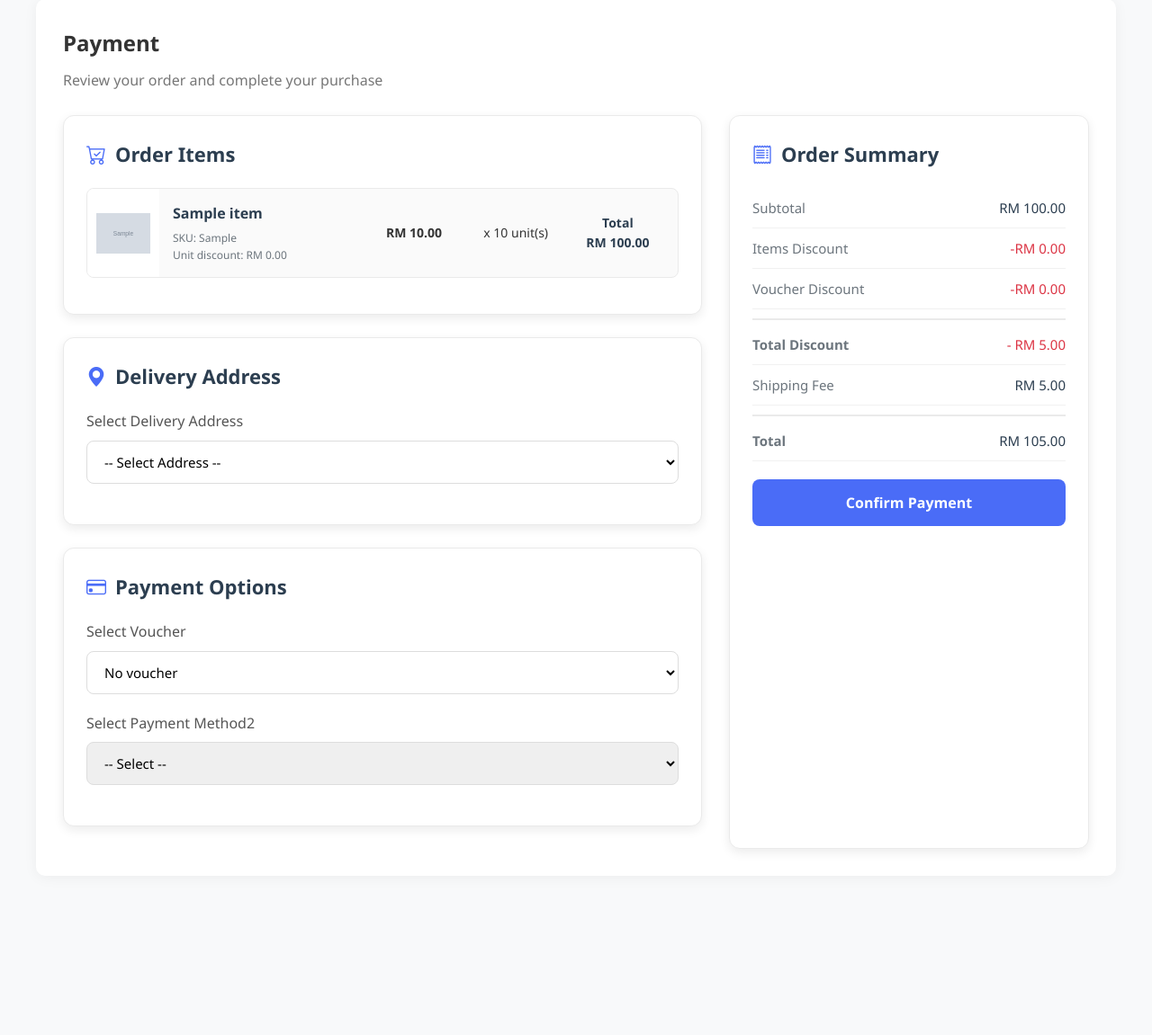
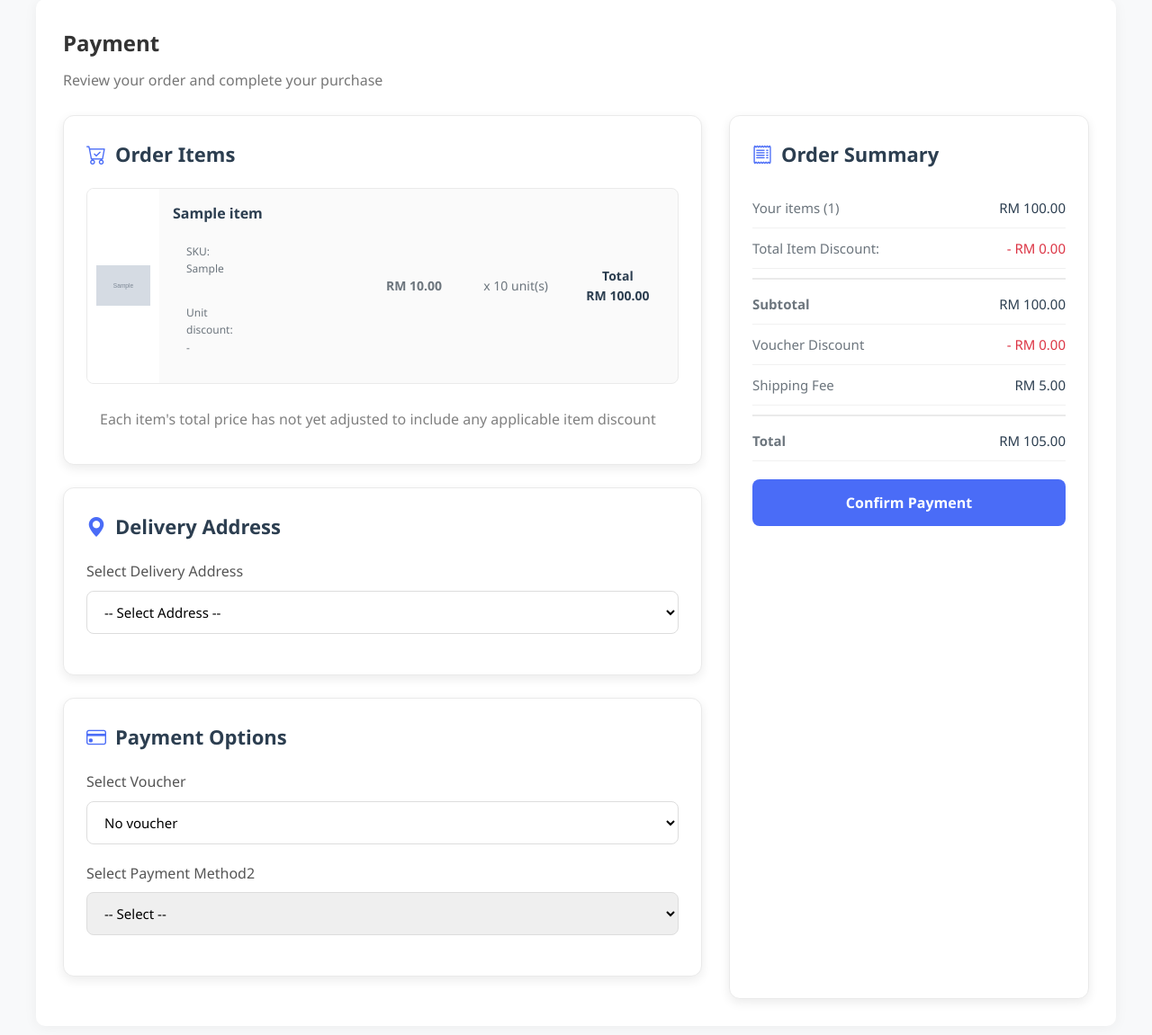
Before and after one commit to Cammy276/GoGrocery-E-commerce-Website, a PHP site: page /GoGrocery-E-commerce-Website/payment/index.php in a window 1280 px wide. Shown: the part 125-1276 px from the top of the page at 90% size. Before the commit the page ends 1069 px from the top, so only its background shows below. Run offline with PHP 8.4, Linux system fonts and the light colour scheme; the visitor is signed in with stand-in values (Sample User, id 1); tables that the repository leaves empty hold one stand-in row (values such as "Sample post"); grey boxes marked "Sample" are stand-in pictures.

Commit message:
Feat(payment): basic payment function done, no handle error yet

```diff
--- a/payment/index.php
+++ b/payment/index.php
@@ -87,6 +87,116 @@ if ($addressStmt->execute()) {
     }
 } else {
     $errorMsg = $addressStmt->error;
+}
+
+
+
+
+//handle confirm payment
+
+// 🔹 Step 1: Handle form submission
+if ($_SERVER['REQUEST_METHOD'] === 'POST') {
+    $address_id     = $_POST['address_id'] ?? null;
+    $payment_method = $_POST['payment_method'] ?? null;
+    $voucher_id     = !empty($_POST['voucher_id']) ? $_POST['voucher_id'] : null;
+    $voucher_discount_value = floatval($_POST['voucher_discount'] ?? 0);
+    $shipping_fee   = 5.00;
+    $delivery_duration = "5-7";
+    $status         = "paid";
+    $placed_at      = date("Y-m-d H:i:s");
+
+    if (!$address_id || !$payment_method) {
+        die("Missing required fields.");
+    }
+
+    // Fetch cart items
+    $cartStmt = $conn->prepare("SELECT * FROM cart_items WHERE user_id = ?");
+    $cartStmt->bind_param("i", $user_id);
+    $cartStmt->execute();
+    $cartResult = $cartStmt->get_result();
+
+    $cartItems = [];
+    $subtotal = 0;
+    $totalLineDiscount = 0;
+
+    while ($item = $cartResult->fetch_assoc()) {
+        $cartItems[] = $item;
+        $lineTotal = $item['unit_price'] * $item['quantity'];
+        $subtotal += $lineTotal;
+        $totalLineDiscount += $item['line_discount'];
+    }
+    $cartStmt->close();
+
+    if (empty($cartItems)) {
+        die("Cart is empty.");
+    }
+
+    // Apply discounts
+    $subtotal -= $totalLineDiscount;
+    $grand_total = ($subtotal - $voucher_discount_value) + $shipping_fee;
+
+    // Insert into orders
+    $orderStmt = $conn->prepare("
+        INSERT INTO orders (
+            user_id, address_id, status, payment_method, voucher_id,
+            subtotal, voucher_discount_value, shipping_fee, delivery_duration, placed_at
+        ) VALUES (?, ?, ?, ?, ?, ?, ?, ?, ?, ?)
+    ");
+    $orderStmt->bind_param(
+        "iissidddss",
+        $user_id,
+        $address_id,
+        $status,
+        $payment_method,
+        $voucher_id,
+        $subtotal,
+        $voucher_discount_value,
+        $shipping_fee,
+        $delivery_duration,
+        $placed_at
+    );
+    if (!$orderStmt->execute()) {
+        die("Order insert failed: " . $orderStmt->error);
+    }
+    $order_id = $orderStmt->insert_id;
+    $orderStmt->close();
+
+    // Insert into order_items
+    $orderItemStmt = $conn->prepare("
+        INSERT INTO order_items (
+            order_id, product_id, product_name, sku, unit_price, quantity, line_discount
+        ) VALUES (?, ?, ?, ?, ?, ?, ?)
+    ");
+    foreach ($cartItems as $item) {
+        $line_total = ($item['unit_price'] * $item['quantity']) - $item['line_discount'];
+        $orderItemStmt->bind_param(
+            "iissdid",
+            $order_id,
+            $item['product_id'],
+            $item['product_name'],
+            $item['sku'],
+            $item['unit_price'],
+            $item['quantity'],
+            $item['line_discount'],
+        );
+        if (!$orderItemStmt->execute()) {
+            die("Order item insert failed: " . $orderItemStmt->error);
+        }
+    }
+    $orderItemStmt->close();
+
+    // Clear cart
+    $clearStmt = $conn->prepare("DELETE FROM cart_items WHERE user_id = ?");
+    $clearStmt->bind_param("i", $user_id);
+    $clearStmt->execute();
+    $clearStmt->close();
+
+    // Show success message (instead of redirecting)
+    echo "<h2>✅ Order placed successfully!</h2>";
+    echo "<p>Your order number is <strong>#{$order_id}</strong>.</p>";
+    echo "<p>Total paid: RM " . number_format($grand_total, 2) . "</p>";
+    echo "<p>Estimated delivery: {$delivery_duration} days</p>";
+    exit;
 }
 ?>
 
@@ -184,7 +294,7 @@ if ($addressStmt->execute()) {
                 margin-bottom: 4px;
             }
 
-            .payment-item-sku {
+            .payment-item-details {
                 font-size: 12px;
                 color: #6c757d;
             }
@@ -374,7 +484,7 @@ if ($addressStmt->execute()) {
                 </div>
 
                 <div class="content">
-                    <form id="paymentForm" method="POST" action="process_payment.php">
+                    <form id="paymentForm" method="POST">
                         <div class="payment-container">
                             <div class="payment-left">
                                 <!-- Order Items Section -->
@@ -384,13 +494,17 @@ if ($addressStmt->execute()) {
                                     <?php
                                     $subtotal = 0;
                                     $totalLineDiscount = 0;
+                                    $itemNum = 0;
 
                                     foreach ($cartList as $item):
-                                        $lineDiscountTotal = $item['line_discount'] * $item['quantity'];
-                                        $lineTotal = ($item['unit_price'] * $item['quantity']) - $lineDiscountTotal;
 
+                                        //$lineTotal = $item['unit_price']*$item['quantity'] - $item['line_discount'];
+                                        $lineTotal = $item['unit_price']*$item['quantity'];
+                                        $totalLineDiscount += $item['line_discount'];
                                         $subtotal += $lineTotal;
-                                        $totalLineDiscount += $lineDiscountTotal;
+
+                                        $itemNum += 1;
+
 
                                         // Fetch product image
                                         $productStmt = $conn->prepare("SELECT * FROM product_images WHERE product_id=?");
@@ -410,11 +524,13 @@ if ($addressStmt->execute()) {
 
                                         <div class="payment-item-details">
                                             <div class="payment-item-info">
-                                                <div class="payment-item-name"><?php echo htmlspecialchars($item['product_name']); ?></div>
-                                                <div class="payment-item-sku">SKU: <?php echo htmlspecialchars($item['sku']); ?></div>
-                                                <div class="payment-item-sku">
-                                                Unit discount: RM <?php echo number_format($item['line_discount'], 2); ?>
-                                            </div>
+                                                <p class="payment-item-name"><?php echo htmlspecialchars($item['product_name']); ?></p>
+                                                <p class="payment-item-details">SKU: <?php echo htmlspecialchars($item['sku']); ?></p>
+                                                <p class="payment-item-details">
+                                                    Unit discount:
+                                                    <?php echo ($item['line_discount'] > 0) ? "RM " . number_format($item['line_discount'], 2) : "-"; ?>
+                                                </p>
+
                                             </div>
 
                                             <div class="payment-item-price">
@@ -432,6 +548,7 @@ if ($addressStmt->execute()) {
                                         </div>
                                     </div>
                                     <?php endforeach; ?>
+                                    <p class="tips">Each item's total price has not yet adjusted to include any applicable item discount</p>
                                 </div>
 
                                 <!-- Delivery Address Section -->
@@ -496,19 +613,19 @@ if ($addressStmt->execute()) {
                                             <!-- CARD -->
                                             <div id="cardFields" class="hidden">
                                                 <label>Card Number</label>
-                                                <input type="text" id="card_number" name="card_number" maxlength="16">
+                                                <input type="text" class="textInput" id="card_number" name="card_number" maxlength="16">
                                             <div id="error_card" class="error"></div>
 
                                             <label>Expiry (MM/YY)</label>
-                                            <input type="text" id="expiry" name="expiry" placeholder="MM/YY">
+                                            <input type="text" class="textInput" id="expiry" name="expiry" placeholder="MM/YY">
                                             <div id="error_expiry" class="error"></div>
 
                                             <label>CVV</label>
-                                            <input type="password" id="cvv" name="cvv" maxlength="4">
+                                            <input type="password" class="textInput" id="cvv" name="cvv" maxlength="4">
                                             <div id="error_cvv" class="error"></div>
 
                                             <label>Name on Card</label>
-                                            <input type="text" id="name" name="name">
+                                            <input type="text" class="textInput" id="name" name="name">
                                             </div>
 
                                             <!-- BANK TRANSFER MANUAL -->
@@ -519,7 +636,7 @@ if ($addressStmt->execute()) {
                                             <p><strong>Account Name:</strong> MyShop Sdn Bhd</p>
 
                                             <label>Reference Number</label>
-                                            <input type="text" id="reference" name="reference">
+                                            <input type="text" class="textInput" id="reference" name="reference">
 
                                             <label>Upload Receipt (jpg/png/pdf)</label>
                                             <input type="file" id="receipt" name="receipt" accept=".jpg,.jpeg,.png,.pdf">
@@ -551,29 +668,26 @@ if ($addressStmt->execute()) {
                                     <h2 class="payment-section-title"><i class="bi bi-receipt"></i> Order Summary</h2>
 
                                     <div class="summary-item">
+                                        <span class="summary-label">Your items (<?php echo $itemNum ?>)</span>
+                                        <span class="summary-value">RM <?php echo number_format($subtotal, 2); ?></span>
+                                    </div>
+
+                                    <div class="summary-item">
+                                        <span class="summary-label">Total Item Discount:</span>
+                                        <span class="summary-value discount-value">- RM <?php echo number_format($totalLineDiscount, 2); ?></span>
+                                    </div>
+
+                                    <?php $subtotal = $subtotal-$totalLineDiscount ?>
+                                    <div class="summary-item summary-total">
                                         <span class="summary-label">Subtotal</span>
                                         <span class="summary-value">RM <?php echo number_format($subtotal, 2); ?></span>
                                     </div>
 
-                                    <div class="summary-item">
-                                        <span class="summary-label">Items Discount</span>
-                                        <span class="summary-value discount-value">-RM <?php echo number_format($totalLineDiscount, 2); ?></span>
-                                    </div>
-
-
 
                                     <div class="summary-item">
                                         <span class="summary-label">Voucher Discount</span>
-                                        <span class="summary-value discount-value" id="voucherDiscountValue">-RM 0.00</span>
+                                        <span class="summary-value discount-value isVoucher">- RM 0.00</span>
                                     </div>
-
-                                    <!--------- ---->
-                                    <div class="summary-item summary-total">
-                                        <span class="summary-label">Total Discount</span>
-                                        <span class="summary-value discount-value" id="voucherDiscountValue">- RM <?php echo number_format($totalLineDiscount + 5.00, 2); ?></span>
-                                    </div>
-
-
 
                                     <div class="summary-item">
                                         <span class="summary-label">Shipping Fee</span>
@@ -596,16 +710,19 @@ if ($addressStmt->execute()) {
         </div>
 
         <script>
+
+            const form = document.getElementById("paymentForm");
+
+
 document.addEventListener("DOMContentLoaded", function() {
     const voucherSelect = document.getElementById("voucher");
-    const voucherDiscountEl = document.getElementById("voucherDiscountValue");
+    const voucherDiscountEl = document.querySelector(".isVoucher");
     const totalEl = document.getElementById("grand-total");
     const subtotal = <?php echo json_encode($subtotal); ?>;
-    const totalLineDiscount = <?php echo json_encode($totalLineDiscount); ?>;
     const shippingFee = 5.00;
 
     // Hidden inputs to pass to backend
-    const form = document.getElementById("paymentForm");
+
     const hiddenVoucherId = document.createElement("input");
     hiddenVoucherId.type = "hidden";
     hiddenVoucherId.name = "voucher_id";
@@ -621,8 +738,8 @@ document.addEventListener("DOMContentLoaded", function() {
         const option = voucherSelect.options[voucherSelect.selectedIndex];
         hiddenVoucherId.value = option.value || "";
 
-        // Base amount is subtotal minus line discounts
-        const baseAmount = subtotal - totalLineDiscount;
+        // Base amount is subtotal (already after item discounts in PHP)
+        const baseAmount = subtotal;
 
         if (option.value) {
             const type = option.getAttribute("data-type");
@@ -631,7 +748,7 @@ document.addEventListener("DOMContentLoaded", function() {
             if (type === "PERCENT") {
                 discountValue = (baseAmount * value) / 100;
             } else if (type === "FIXED") {
-                discountValue = Math.min(baseAmount, value); // don’t allow over-discount
+                discountValue = Math.min(baseAmount, value);
             }
         }
 
@@ -639,13 +756,13 @@ document.addEventListener("DOMContentLoaded", function() {
         hiddenVoucherDiscount.value = discountValue.toFixed(2);
 
         // Update UI
-        voucherDiscountEl.textContent = "-RM " + discountValue.toFixed(2);
+        voucherDiscountEl.textContent = "- RM " + discountValue.toFixed(2);
 
         const finalTotal = (baseAmount - discountValue) + shippingFee;
         totalEl.textContent = "RM " + finalTotal.toFixed(2);
     }
 
-    // Trigger once on load in case default is selected
+    // Trigger once on load
     updateTotals();
 
     // Update whenever voucher changes
@@ -660,7 +777,6 @@ document.addEventListener("DOMContentLoaded", function() {
     const cardFields = document.getElementById("cardFields");
     const bankFields = document.getElementById("bankFields");
     const fpxFields = document.getElementById("fpxFields");
-    const form = document.getElementById("paymentForm");
 
     // Toggle fields
     methodSelect.addEventListener("change", function() {
```
Also changed, not shown: profile/history/historyDetails.php (+6 -1 lines), profile/order/orderDetails.php (+7 -1 lines).
